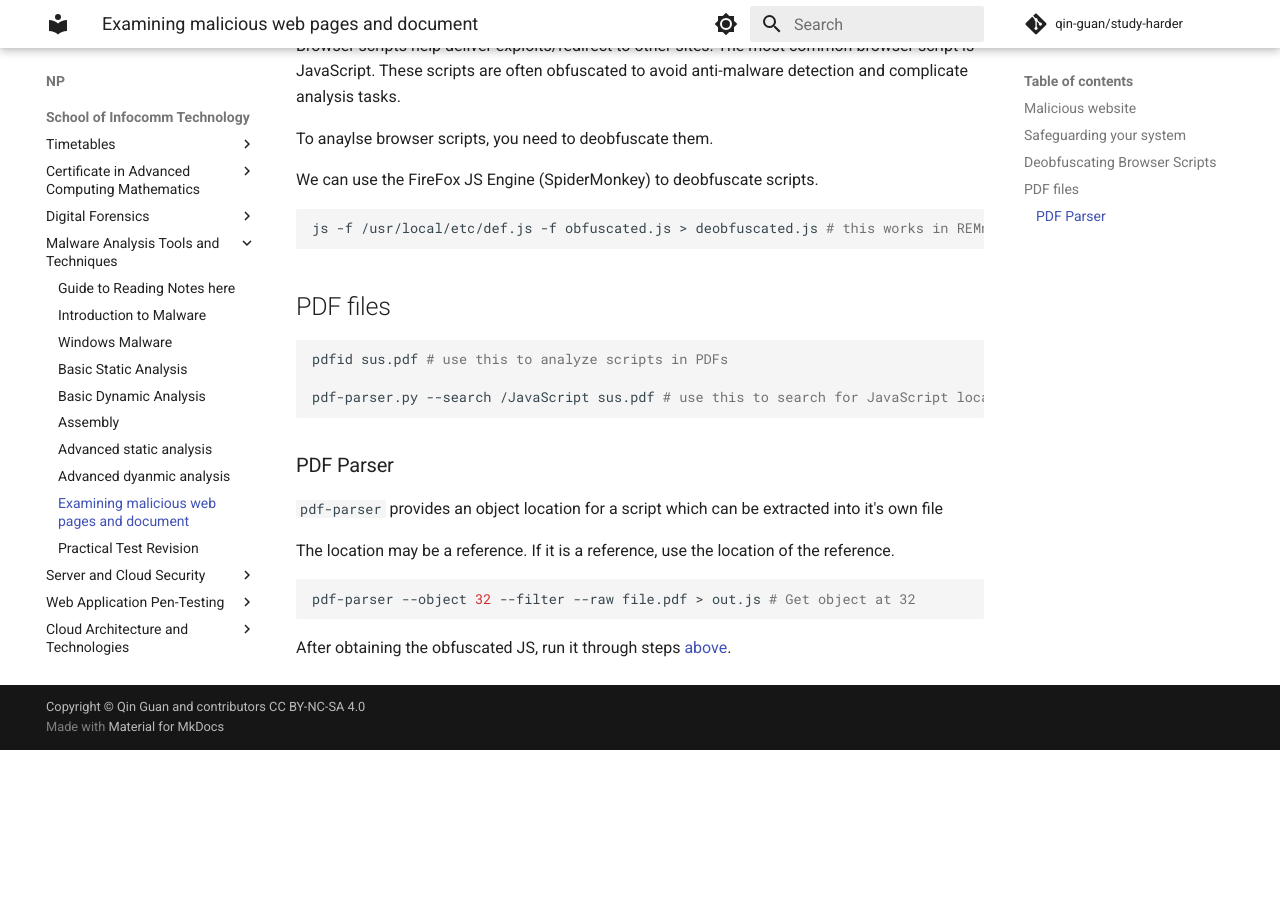
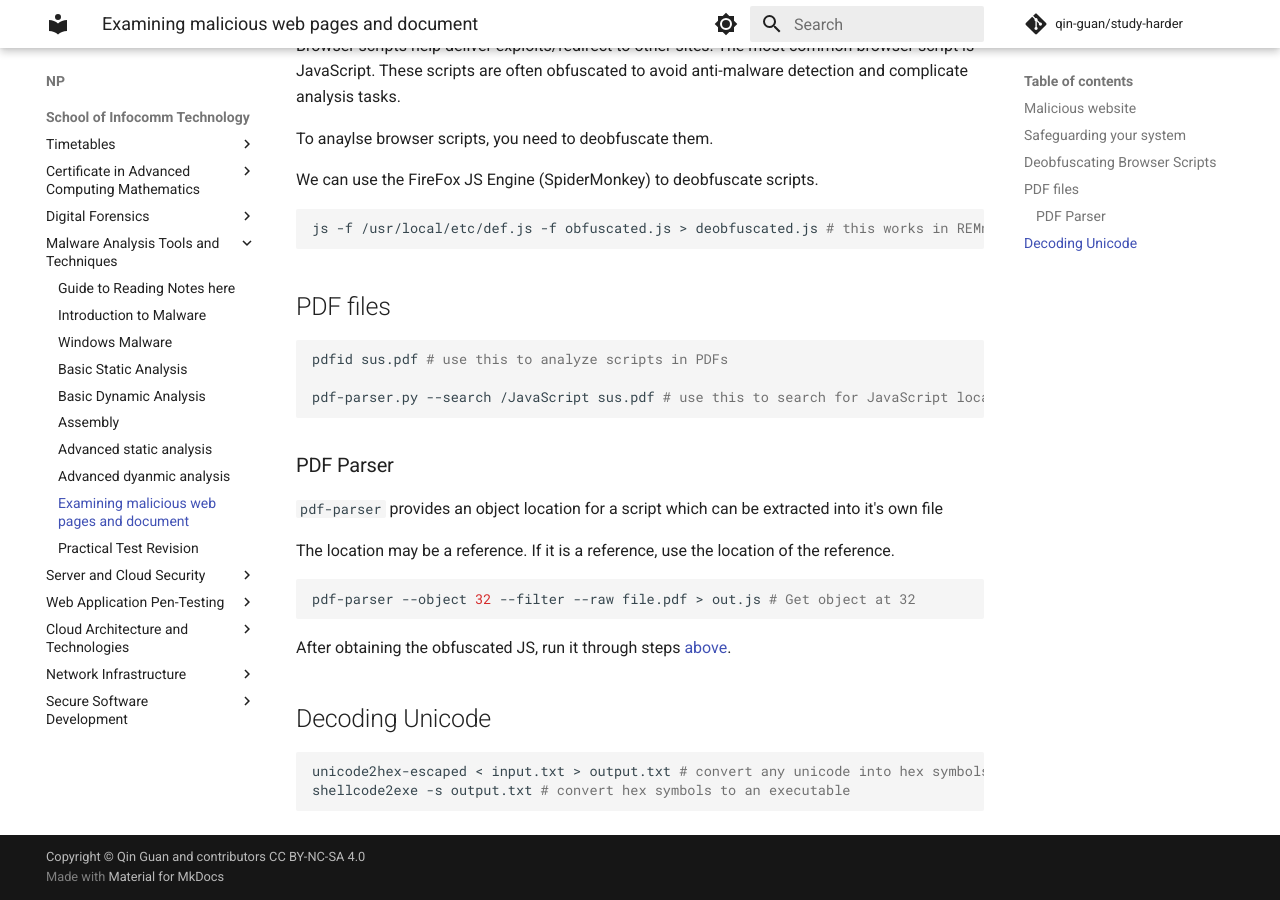
Before and after one commit to qin-guan/study-harder, an MkDocs documentation site: the page built from docs/np/ict/matt/8-examining-malicious-web-pages-and-documents.md, in a window 1280 px wide and 900 px high, scrolled down 870 px. Built offline with MkDocs 1.6.1 and Material for MkDocs 9.7.7, drawn with Linux system fonts in a browser that asks for light colours; comment, search, counter and statistics services are not loaded; before the commit the page ends 1620 px from its top, so only the background shows below that.

Commit message:
feat(matt): update

````diff
--- a/docs/np/ict/matt/8-examining-malicious-web-pages-and-documents.md
+++ b/docs/np/ict/matt/8-examining-malicious-web-pages-and-documents.md
@@ -52,3 +52,10 @@ pdf-parser --object 32 --filter --raw file.pdf > out.js # Get object at 32
 ```
 
 After obtaining the obfuscated JS, run it through steps [above](#deobfuscating-browser-scripts).
+
+## Decoding Unicode
+
+```bash
+unicode2hex-escaped < input.txt > output.txt # convert any unicode into hex symbols
+shellcode2exe -s output.txt # convert hex symbols to an executable
+```
````
